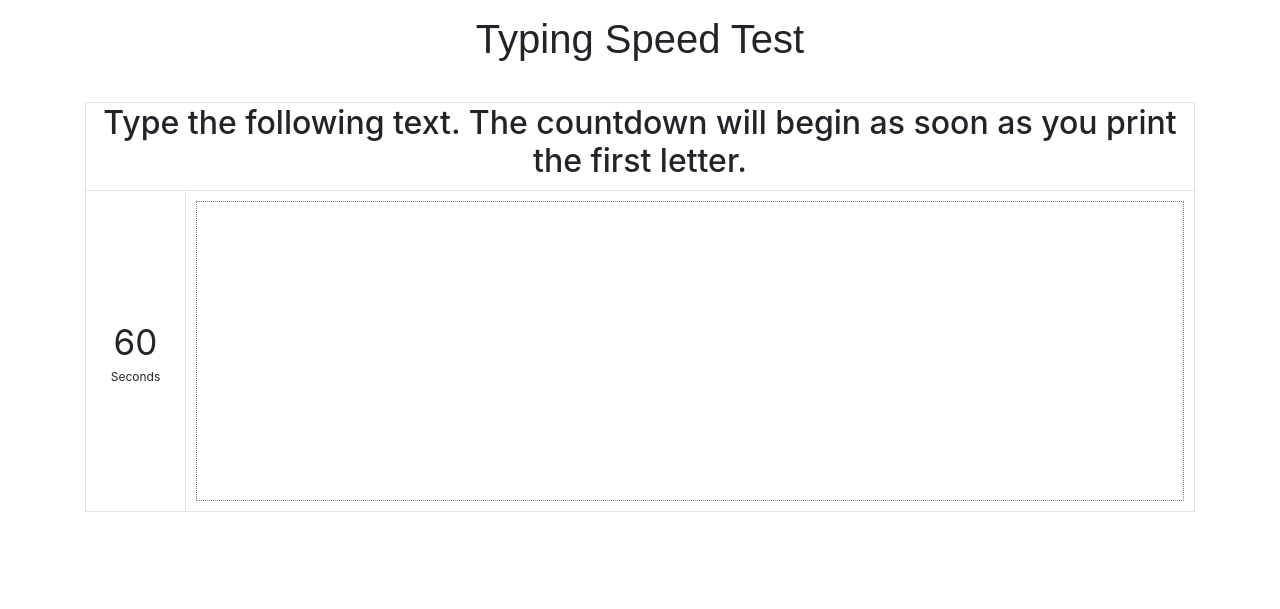
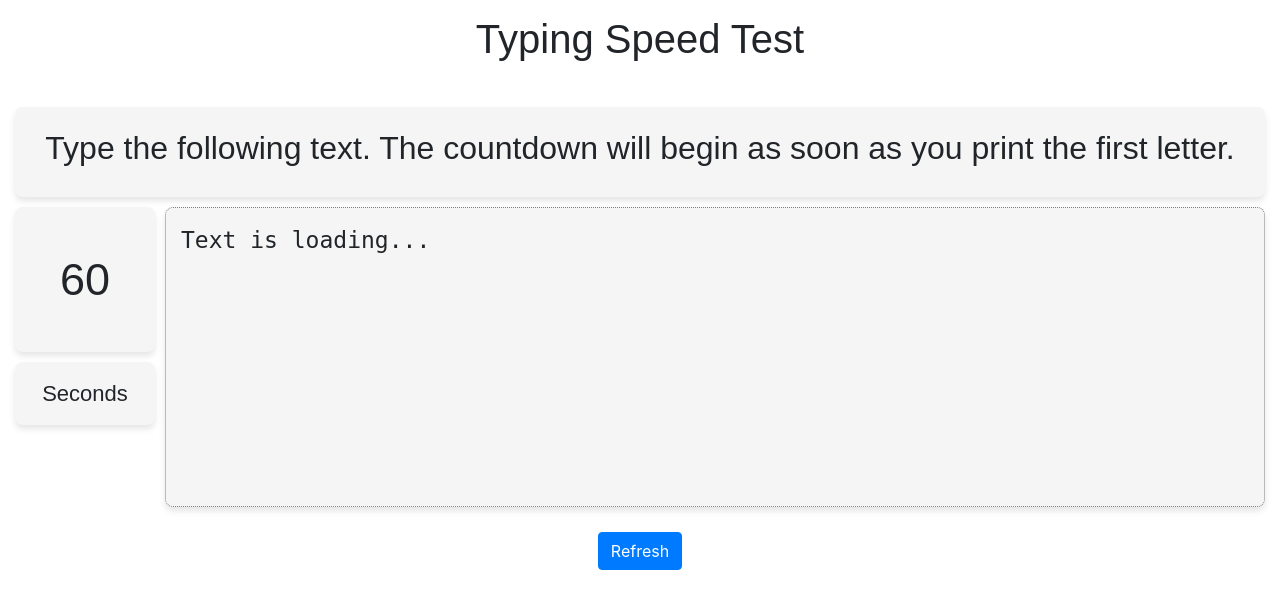
Before and after one commit to GAPLU/CS50w, a Django app: page / in a window 1280 px wide. Shown: the part 66-675 px from the top of the page. Run offline with Django 4.2, Linux system fonts and the light colour scheme; some libraries are stand-ins or nearby versions.

Commit message:
rework stylings and html so it looks better

```diff
--- a/final_project/type_speed/static/type_speed/index.js
+++ b/final_project/type_speed/static/type_speed/index.js
@@ -1,4 +1,9 @@
 document.addEventListener('DOMContentLoaded', function() {
+
+    load_text();
+    const button = document.getElementById("refresh-button");
+    button.addEventListener('click', () => load_text())
+
 
     const allowedChars = /^[A-Za-z0-9.,-]+$/;
 
@@ -46,6 +51,25 @@
 
     });
 
+    document.addEventListener('click', () => {
+        textInput.focus();
+    });
+
+});
+
+
+function load_text() {
+
+    const message = document.createElement('span');
+    message.classList.add('letter');
+    message.textContent = 'Text is loading...';
+
+    const textDiv = document.querySelector('#text-div');
+    textDiv.innerHTML = '';
+    textDiv.append(message);
+
+
+    const allowedChars = /^[A-Za-z0-9.,-]+$/;
 
     const options = {
         method: 'GET',
@@ -58,6 +82,7 @@
     fetch('https://hargrimm-wikihow-v1.p.rapidapi.com/steps?count=100', options)
     .then(response => response.json())
     .then(texts => {
+        textDiv.innerHTML = '';
         let letterCounter = 1;
         for (const key in texts) {
             if (texts.hasOwnProperty(key)) {
@@ -69,12 +94,12 @@
                         element.classList.add('letter');
                         element.id = `letter${letterCounter}`;
                         element.textContent = letter;
-                            document.querySelector('#text-div').append(element);
+                        textDiv.append(element);
 
                         if (letter == ' ') {
                             const zeroWidthSpaceElement = document.createElement('span');
                             zeroWidthSpaceElement.innerHTML = '&ZeroWidthSpace;';
-                                document.querySelector('#text-div').append(zeroWidthSpaceElement);
+                           textDiv.append(zeroWidthSpaceElement);
                         }
 
                         letterCounter++;
@@ -85,7 +110,4 @@
         document.getElementById('letter1').classList.add('orange');
     });
 
-    document.addEventListener('click', () => {
-        textInput.focus();
-    });
-});
+}
--- a/final_project/type_speed/static/type_speed/styles.css
+++ b/final_project/type_speed/static/type_speed/styles.css
@@ -11,32 +11,6 @@
     text-align: center;
     margin: 15px;
     font-family: sans-serif;
-}
-
-
-#info {
-    text-align: center;
-}
-
-#timer {
-    width: 100px;
-    min-height: 100px;
-    text-align: center;
-}
-
-#main-text {
-    padding: 10px;
-    font-size: 22px;
-}
-
-#text-div {
-    flex-wrap: ;
-    padding: 15px;
-    height: 300px;
-    overflow-y: auto;
-    border: 1px dotted gray;
-    overflow: hidden;
-    position: relative;
 }
 
 .letter {
@@ -69,3 +43,67 @@
         margin: 10px;
     }
 }
+
+#container {
+    display: grid;
+    grid-template-areas:
+            'info info'
+            'timer text'
+            'seconds text';
+    grid-template-columns: 150px 1fr;
+    grid-template-rows: 100px 1fr 1fr;
+}
+
+#container div {
+    border-radius: 8px;
+    box-shadow: 0 4px 6px rgba(0, 0, 0, 0.1);
+    padding: 15px;
+    background-color: #f5f5f5;
+    margin: 5px;
+}
+
+
+#info {
+    grid-area: info;
+    display: flex;
+    align-items: center;
+    justify-content: center;
+    font-family: sans-serif;
+
+}
+
+.timer {
+    grid-area: timer;
+    display: flex;
+    align-items: center;
+    justify-content: center;
+    font-family: sans-serif;
+    font-size: 45px;
+
+}
+
+.seconds {
+    grid-area: seconds;
+    display: flex;
+    align-items: start;
+    align-self: start;
+    justify-content: center;
+    font-family: sans-serif;
+    font-size: 22px;
+}
+
+#text-div {
+    padding: 15px;
+    height: 300px;
+    overflow-y: auto;
+    border: 1px dotted gray;
+    overflow: hidden;
+    grid-area: text;
+    font-family: Merriweather,serif;
+    font-size: 23px;
+}
+
+#refresh {
+    text-align: center;
+    margin-top: 20px;
+}
--- a/final_project/type_speed/templates/type_speed/index.html
+++ b/final_project/type_speed/templates/type_speed/index.html
@@ -4,31 +4,21 @@
 {% block body %}
 
    <h1 class="center">Typing Speed Test</h1><br>
-   <div class="container">
-    <table class="table-bordered">
-      <tbody>
-        <tr>
-          <th colspan="2">
-            <h2 id="info">Type the following text. The countdown will begin as soon as you print the first letter.</h2>
-          </th>
-        </tr>
-        <tr id="text-row">
-          <td id="timer">
-            <div style="font-size: 35px;">60</div>
-            <div style="font-size: 12px;">Seconds</div>
-          </td>
-          <td id="main-text">
-              <div style="height: 0px; overflow: hidden">
-                  <input type="text" id="text_field" value="" autocorrect="off" autocapitalize="none" autocomplete="off" style="width: 100%; height: 0px;" autofocus />
-              </div>
-              <div id="text-div">
-              </div>
-          </td>
-        </tr>
-      </tbody>
-    </table>
+
+   <div id="container">
+    <div id="info"><h2>Type the following text. The countdown will begin as soon as you print the first letter.</h2></div>
+    <div class="timer">60</div>
+    <div class="seconds">Seconds</div>
+    <div id="text-div">
+    </div>
   </div>
 
+  <div style="height: 0px; overflow: hidden">
+    <input type="text" id="text_field" value="" autocorrect="off" autocapitalize="none" autocomplete="off" style="width: 100%; height: 0px;" autofocus />
+  </div>
+  <div id="refresh">
+    <button class="btn btn-primary" id="refresh-button">Refresh</button>
+  </div>
 
 {% endblock %}
 
```
Lines whose indentation alone changed are shown as unchanged.
